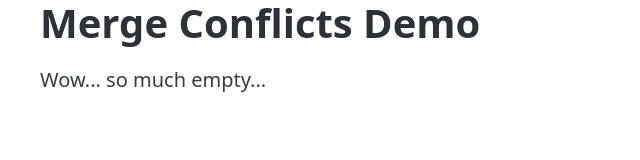
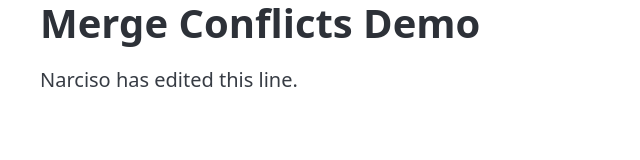
Before and after one commit to Ciso-Codes/merge-conflicts-demo, a plain HTML site: page index.html in a window 1280 px wide. Shown: the full height of the page, 0-640 px from the left. Drawn offline with nearby package versions, Linux system fonts and the light colour scheme.

Commit message:
changed paragraph

```diff
--- a/index.html
+++ b/index.html
@@ -11,7 +11,7 @@
   <body>
     <div class="container">
       <h1>Merge Conflicts Demo</h1>
-      <p>Wow... so much empty...</p>
+      <p>Narciso has edited this line.</p>
     </div>
   </body>
 </html>
```
